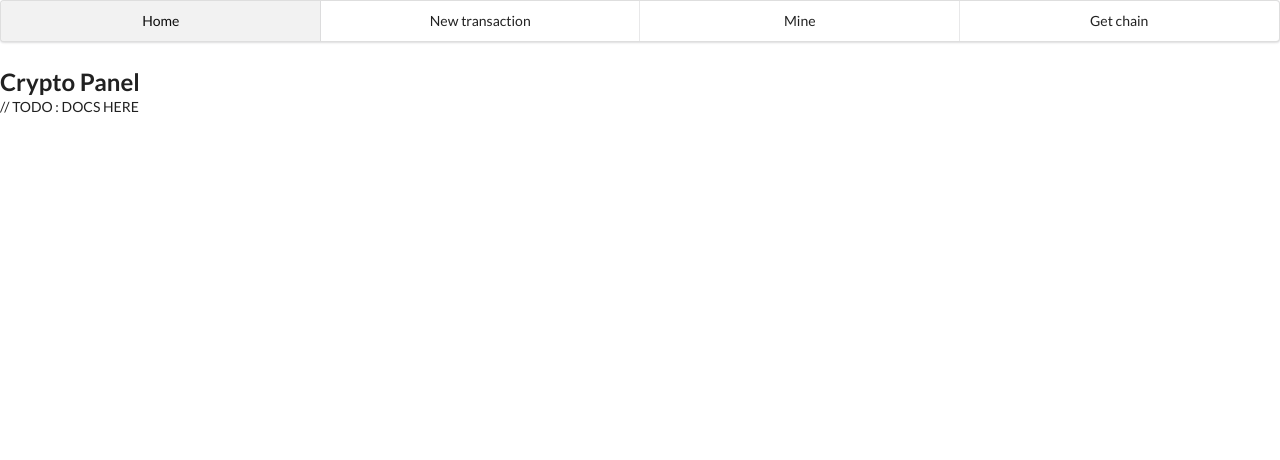
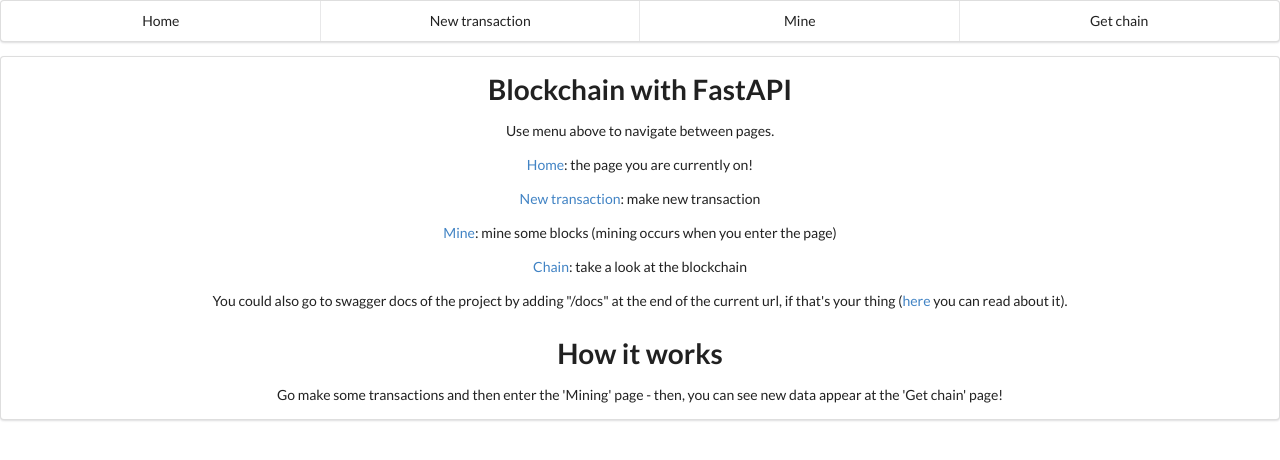
Before and after one commit to MatSaf123/cryptography-classes, a FastAPI app: page / in a window 1280 px wide. Shown: the top 460 px of the page. Run offline with FastAPI, Linux system fonts and the light colour scheme; parts of the project's set-up code (start-up, migrations or seed data) failed here and were passed over; some libraries are stand-ins or nearby versions.

Commit message:
More work on blockchain, UI

```diff
--- a/task_06_blockchain/controller.py
+++ b/task_06_blockchain/controller.py
@@ -18,6 +18,8 @@
 
 @app.get('/chain', response_class=HTMLResponse)
 def chain(request: Request):
+    """Get blockchain route
+    """
 
     chain_data = []
     for block in blockchain.chain:
@@ -31,6 +33,12 @@
 
 @app.post('/new_transaction', response_class=HTMLResponse)
 def new_transaction(request: Request, sender: str = Form(...), recipient: str = Form(...), amount: str = Form(...)):
+    """New transaction post
+
+    :param sender: Person sending the money
+    :param recipient: Person getting the money
+    :param amount: Amount of money sent
+    """
 
     transaction = {
         'sender': sender,
@@ -44,20 +52,35 @@
 
 @app.get('/new_transaction')
 def get_new_transaction(request: Request):
+    """New transaction route
+    """
+
     return templates.TemplateResponse('new_transaction.html', {'request': request})
 
 
 @app.get('/mine', response_class=HTMLResponse)
 def mine(request: Request):
+    """Mining route (mining happens when routing)
+    """
+
     ret = blockchain.mine()
 
+    last_index = blockchain.last_block.index
+
     if not ret:
-        ret = 'Nothing to mine.'
-    return templates.TemplateResponse('mine.html', {'request': request, 'new_block_index': ret})
+        ret = 'No blocks mined :('
+    else:
+        ret = 'Blocks mined! :D'
+
+    return templates.TemplateResponse('mine.html',
+                                      {'request': request, 'nr_of_mined': ret, 'index_of_last': last_index})
 
 
 @app.get('/')
 def home(request: Request):
+    """Home page route
+    """
+
     return templates.TemplateResponse('home.html', {'request': request})
 
 
--- a/task_06_blockchain/templates/home.html
+++ b/task_06_blockchain/templates/home.html
@@ -2,6 +2,16 @@
 
 {% block content %}
 
-// TODO : DOCS HERE
+    <h1>Blockchain with FastAPI</h1>
 
+    <p>Use menu above to navigate between pages.</p>
+    <p><a href="{{ url_for('home') }}">Home</a>: the page you are currently on!</p>
+    <p><a href="{{ url_for('new_transaction') }}">New transaction</a>: make new transaction</p>
+    <p><a href="{{ url_for('mine') }}">Mine</a>: mine some blocks (mining occurs when you enter the page)</p>
+    <p><a href="{{ url_for('chain') }}">Chain</a>: take a look at the blockchain</p>
+
+    <p>You could also go to swagger docs of the project by adding "/docs" at the end of the current url, if that's your thing (<a href="https://swagger.io/docs/">here</a> you can read about it).</p>
+
+    <h1>How it works</h1>
+    <p>Go make some transactions and then enter the 'Mining' page - then, you can see new data appear at the 'Get chain' page!</p>
 {% endblock %}
--- a/task_06_blockchain/templates/layout.html
+++ b/task_06_blockchain/templates/layout.html
@@ -9,18 +9,15 @@
 
         <header>
             <div class="ui four item menu" >
-              <a class="item active" href="{{ url_for('home') }}">Home</a>
+              <a class="item" href="{{ url_for('home') }}">Home</a>
               <a class="item" href="{{ url_for('new_transaction') }}">New transaction</a>
               <a class="item" href="{{ url_for('mine') }}">Mine</a>
               <a class="item" href="{{ url_for('chain') }}">Get chain</a>
             </div>
         </header>
 
-        <h2>Crypto Panel</h2>
-
-        {% block content %}
-
-        {% endblock %}
-
+        <div class="ui center aligned segment">
+        {% block content %}{% endblock %}
+        </div>
     </body>
 </html>
--- a/task_06_blockchain/templates/mine.html
+++ b/task_06_blockchain/templates/mine.html
@@ -1,6 +1,6 @@
 {% extends "layout.html" %}
 
 {% block content %}
-    <h1>Mined:</h1>
-        <h3>New block index: {{new_block_index}}</h3>
+    <h1>{{nr_of_mined}}</h1>
+    <p>Index of last block: {{index_of_last}}</p>
 {% endblock %}
```
Also changed, not shown: task_06_blockchain/templates/new_transaction.html (+10 -3 lines).
